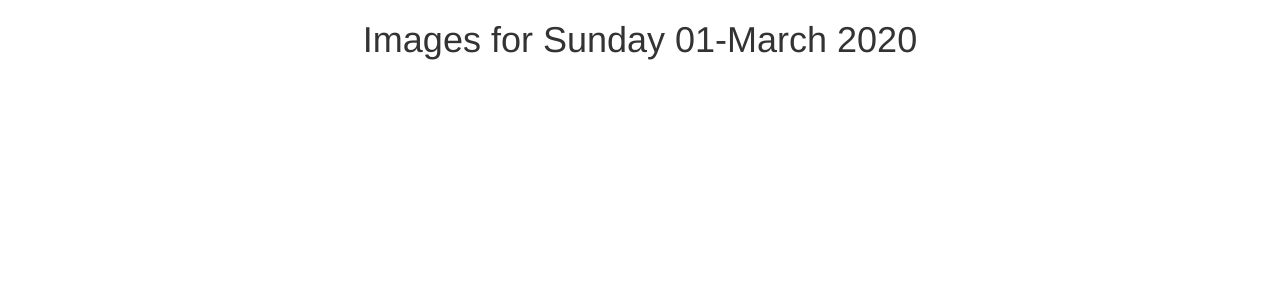
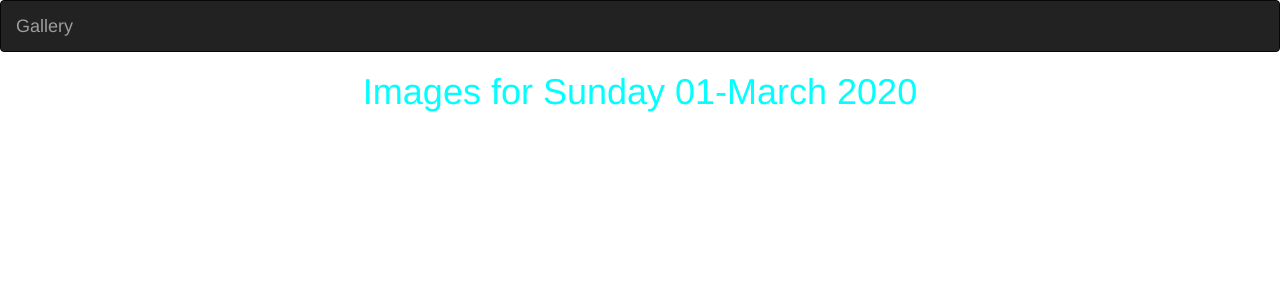
Before and after one commit to JamesOdera/django, a Django app: page /album/today/ in a window 1280 px wide. Shown: the top 300 px of the page. Run offline with Django 3.2, Linux system fonts and the light colour scheme; some libraries are stand-ins or nearby versions.

Commit message:
Create a navbar for our navigation and add a css link

```diff
--- a/album/templates/all-album/base.html
+++ b/album/templates/all-album/base.html
@@ -1,4 +1,5 @@
 {% load bootstrap3 %}
+{% load static%}
 <!DOCTYPE html>
 <html>
 <head>
@@ -12,10 +13,14 @@
 
   {% block styles %}
     {% bootstrap_css %}
+    <link rel="stylesheet" href="{% static 'css/basealbum.css' %}">
   {% endblock %}
 
 </head>
 <body>
+
+    {% include "navbar.html" %}
+
     {% block content %} <h1 class='text-center'>Images for {{date|date:"l d-F Y"}}</h1> {%endblock%}
 
     {% block scripts %}
--- /dev/null
+++ b/album/templates/navbar.html
@@ -0,0 +1,17 @@
+<!DOCTYPE html>
+<html lang="en">
+<head>
+
+  <meta charset="utf-8">
+  <meta name="viewport" content="width=device-width, initial-scale=1">
+</head>
+<body>
+<nav class="navbar navbar-inverse">
+  <div class="container-fluid">
+    <div class="navbar-header">
+      <a class="navbar-brand" href="{% url 'albumToday' %}">Gallery</a>
+    </div>
+  </div>
+</nav>
+</body>
+</html>
--- a/gallery/settings.py
+++ b/gallery/settings.py
@@ -120,3 +120,6 @@ USE_TZ = True
 # https://docs.djangoproject.com/en/1.11/howto/static-files/
 
 STATIC_URL = '/static/'
+STATICFILES_DIRS = [
+    os.path.join(BASE_DIR, "static"),
+]
--- /dev/null
+++ b/static/css/basealbum.css
@@ -0,0 +1,4 @@
+h1
+{
+  color: cyan;
+}
```
